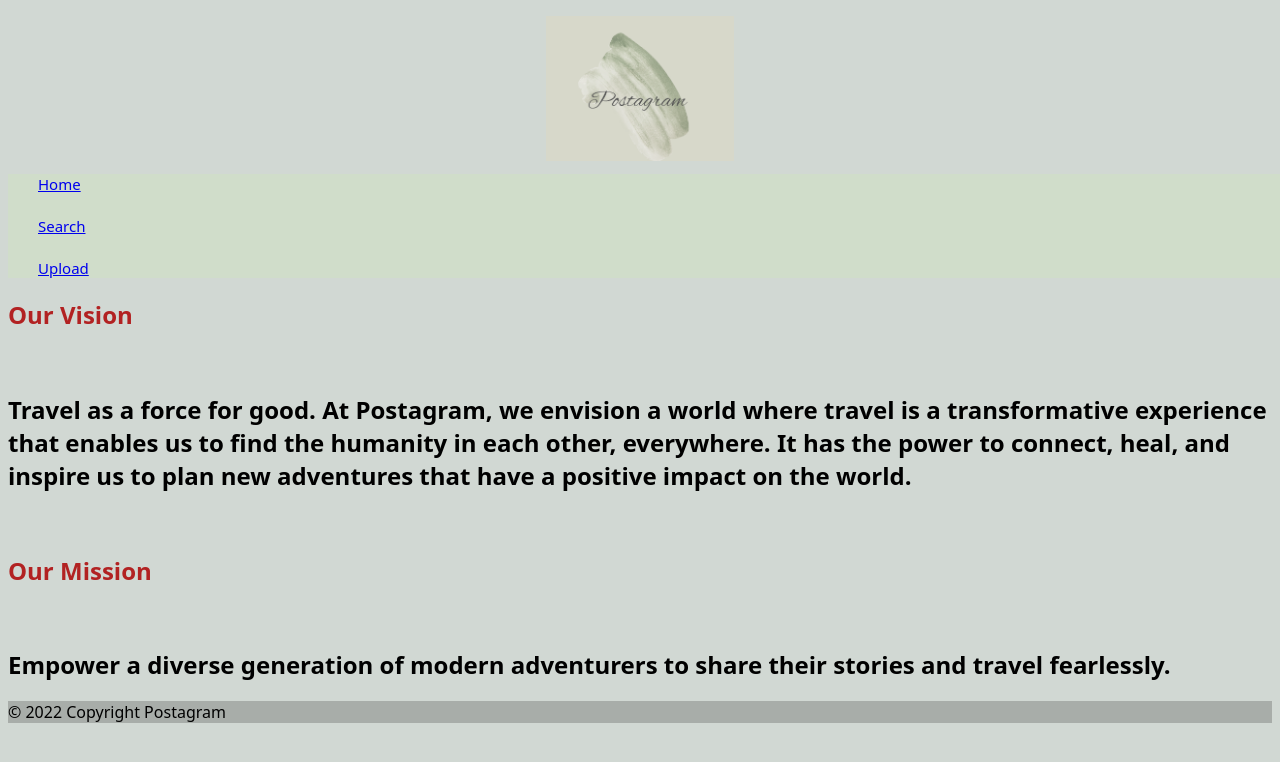
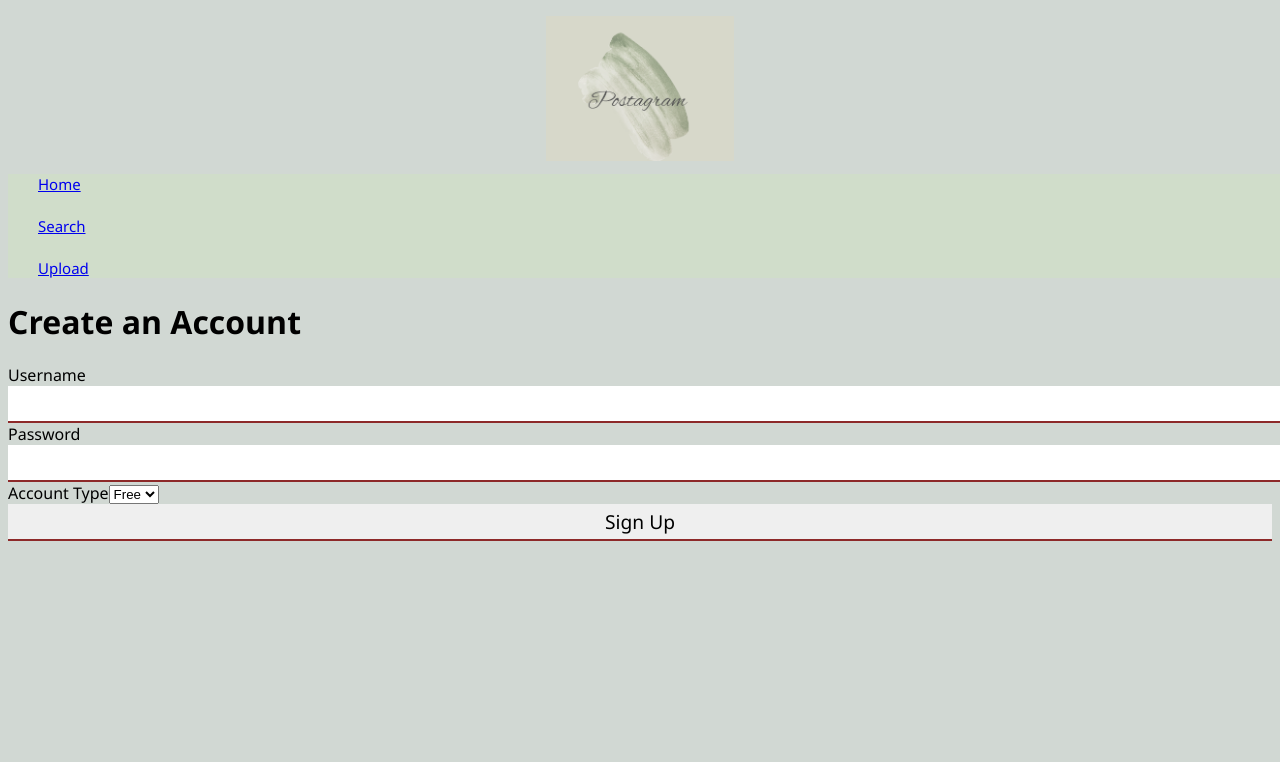
Before and after one commit to janicera2880/postagram, a React (Create React App) app: page / in a window 1280 px wide. Shown: the top 762 px of the page. Built offline with nearby package versions, Linux system fonts and the light colour scheme; data requests are answered from the project's data file.

Commit message:
Add uncontrolled form to Home component

```diff
--- a/db.json
+++ b/db.json
@@ -223,6 +223,16 @@
       "currency": "Euro",
       "weather": "Paris experiences mostly mild weather across four distinct seasons. Average daily highs range from 46°F (8°C) in the winter to 77°F (25°C) at the height of summer.",
       "image": "https://www.travelandleisure.com/thmb/Olylzl0cReD6hco2rg3GT-oGy0o=/1000x1000/smart/filters:no_upscale()/eiffel-tower-paris-france-EIFFEL0217-6ccc3553e98946f18c893018d5b42bde.jpg"
+    },
+    {
+      "caption": "Picture Perfect Island Paradise",
+      "image": "https://touringhighlights.com/wp-content/uploads/2020/09/Phang-Nga-Bay-Phuket-Thailand.jpg",
+      "city": "Phuket",
+      "country": "Thailand",
+      "category": "Island",
+      "trivia": "The famous Island that used to be featured in Jame Bond sequel “The Man With The Golden Gun”. Situated in Phang Nga Bay, James Bond Island is not located in Phuket province but Phang Nga province. Also known by the name of Koh Tapu (nail island) due to its shape, the island is a major tourists attraction that tour operators do not miss to include in their itineraries. ",
+      "language": "Thai",
+      "id": 16
 
     }
   ]
--- a/src/components/App.js
+++ b/src/components/App.js
@@ -5,48 +5,50 @@ import Home from "./Home";
 import Header from "./Header"
 import PostcardForm from "./PostcardForm";
 import PostcardPage from "./PostcardPage";
-import Footer from "./Footer";
 
 
 
 
 
 function App() {
-    const [isDarkMode, setIsDarkMode] = useState(true);
-    //console.log({ isDarkMode })//
-    const [postcards, setPostcards] = useState([]);
-    const [newPostcard, setNewPostcard] = useState ("")
+  const [postcards, setPostcards] = useState([])
+  const [newPostcard, setNewPostcard] = useState({
+    caption: "",
+      image: "",
+      city: "",
+      country: "",
+      category: "",
+      trivia: "",
+      language: ""
+  })
+
 
   useEffect(() => {
     fetch("http://localhost:3001/postcards")
-        .then((r) => r.json())
-        .then((postcards) => {
-          setPostcards(postcards);
-        });
-    }, []);
+    .then(response => response.json())
+    .then(data => setPostcards(data))
+  }, [])
 
-    function onAddPostcards(newPostcard) {
+
+  function onAddPostcards(newPostcard){
     const updatedPostcards = [...postcards, newPostcard]
     setPostcards(updatedPostcards)
     setNewPostcard(newPostcard)
   }
 
 
-
-
   return (
       <div>
 
-
-          <Header isDarkMode={isDarkMode} onToggleDarkMode={setIsDarkMode} />
+          <Header />
           <NavBar />
 
           <Switch>
         <Route exact path="/postcards">
-          <PostcardPage />
+          <PostcardPage newPostcard={newPostcard}/>
         </Route>
         <Route path="/postcardform">
-          <PostcardForm uploadPostcards={onAddPostcards}/>
+          <PostcardForm onAddPostcards={onAddPostcards}/>
         </Route>
         <Route exact path="/">
           <Home />
@@ -56,8 +58,6 @@ function App() {
         </Route>
         </Switch>
 
-
-         <Footer />
         </div>
 
   )
--- a/src/components/Footer.js
+++ /dev/null
@@ -1,15 +0,0 @@
-import React from 'react';
-
-
-function Footer () {
-
-return (
-      <div className='footer' style={{ backgroundColor: 'rgba(5, 0, 0, 0.2)' }}>
-        © 2022 Copyright Postagram
-
-
-      </div>
-
-  )
-}
-export default Footer;
--- a/src/components/Home.js
+++ b/src/components/Home.js
@@ -1,18 +1,33 @@
 import React from "react";
+
+
 
 function Home() {
 
-    return (
-        <section id="home">
-            <h1 style={{ color: "firebrick" }}>Our Vision</h1>
-            <br></br>
-            <h2>Travel as a force for good. At Postagram, we envision a world where travel is a transformative experience that enables us to find the humanity in each other, everywhere. It has the power to connect, heal, and inspire us to plan new adventures that have a positive impact on the world.</h2>
-            <br></br>
-            <h1 style={{ color: "firebrick" }}>Our Mission</h1>
-            <br></br>
-            <h2>Empower a diverse generation of modern adventurers to share their stories and travel fearlessly.</h2>
-        </section>
-    );
+  function handleSignUp(event) {
+    event.preventDefault()
+    console.log(event.target.username.value)
+  }
+
+  return (
+    <form onSubmit={handleSignUp}>
+      <h1>Create an Account</h1>
+      <label htmlFor="username">Username</label>
+      <input type="text" id="username" />
+
+      <label htmlFor="password">Password</label>
+      <input type="password" id="password" />
+
+      <label htmlFor="type">Account Type</label>
+      <select id="type">
+        <option value="free">Free</option>
+        <option value="pro">VIP</option>
+      </select>
+
+      <input type="submit" value="Sign Up" />
+    </form>
+  );
 }
 
+
 export default Home;
--- a/src/components/PostcardForm.js
+++ b/src/components/PostcardForm.js
@@ -50,7 +50,7 @@ function PostcardForm({onAddPostcards}) {
   }
 
   return (
-    <div className="new-postcard-form">
+    <div className="newPostcard">
       <h4>Upload New PostCard</h4>
       <form onSubmit= {handleSubmit}>
         <br></br>
--- a/src/components/PostcardPage.js
+++ b/src/components/PostcardPage.js
@@ -4,8 +4,12 @@ import SearchPostcard from "./SearchPostcard";
 
 
 function PostcardPage() {
+
+
     const [postcards, setPostcards] = useState([]);
     const [search, setSearch] = useState("");
+
+
     useEffect(() => {
       fetch("http://localhost:3001/postcards")
         .then((res) => res.json())
@@ -16,20 +20,27 @@ function PostcardPage() {
 
     function handleChangeSearch(currentSearch) {
       setSearch(currentSearch)
+
     }
 
+
     const shownPostcards = postcards.filter((postcard) => {
+
+
       return postcard.country.toLowerCase().includes(search.toLowerCase());
     });
 
     return (
-      <div className="PostcardPage">
-        <SearchPostcard search={search} handleChangeSearch={handleChangeSearch} />
-        <PostcardList postcards={shownPostcards}  />
 
 
 
-        </div>
+      <div className="PostcardPage">
+        <SearchPostcard search={search} handleChangeSearch={handleChangeSearch} />
+
+        <PostcardList postcards={shownPostcards}  />
+
+      </div>
+
     );
   }
 
--- a/src/index.css
+++ b/src/index.css
@@ -6,12 +6,11 @@
   margin: 50;
   padding: 0;
 }
-
+/* Body */
 body {
-  font-family:system-ui, -apple-system, BlinkMacSystemFont, 'Segoe UI', Roboto, Oxygen, Ubuntu, Cantarell, 'Open Sans', 'Helvetica Neue', sans-serif;
+  font-family:'Segoe UI', Tahoma, Geneva, Verdana, sans-serif;
   background-color: hsla(142, 9%, 82%, 0.918);
 }
-
 
 
 /* Header */
@@ -32,7 +31,7 @@ body {
   background-color:  hsla(142, 5%, 66%, 0.918);
 }
 
-.new-postcard-form {
+.newPostcard {
   padding: 0rem 40rem;
   margin: 0rem 0;
   background-color: hsla(132, 14%, 67%, 0.918);
```
Also changed, not shown: src/components/PostcardFilter.js (deleted, +0 -25 lines). Lines whose indentation alone changed are shown as unchanged.
